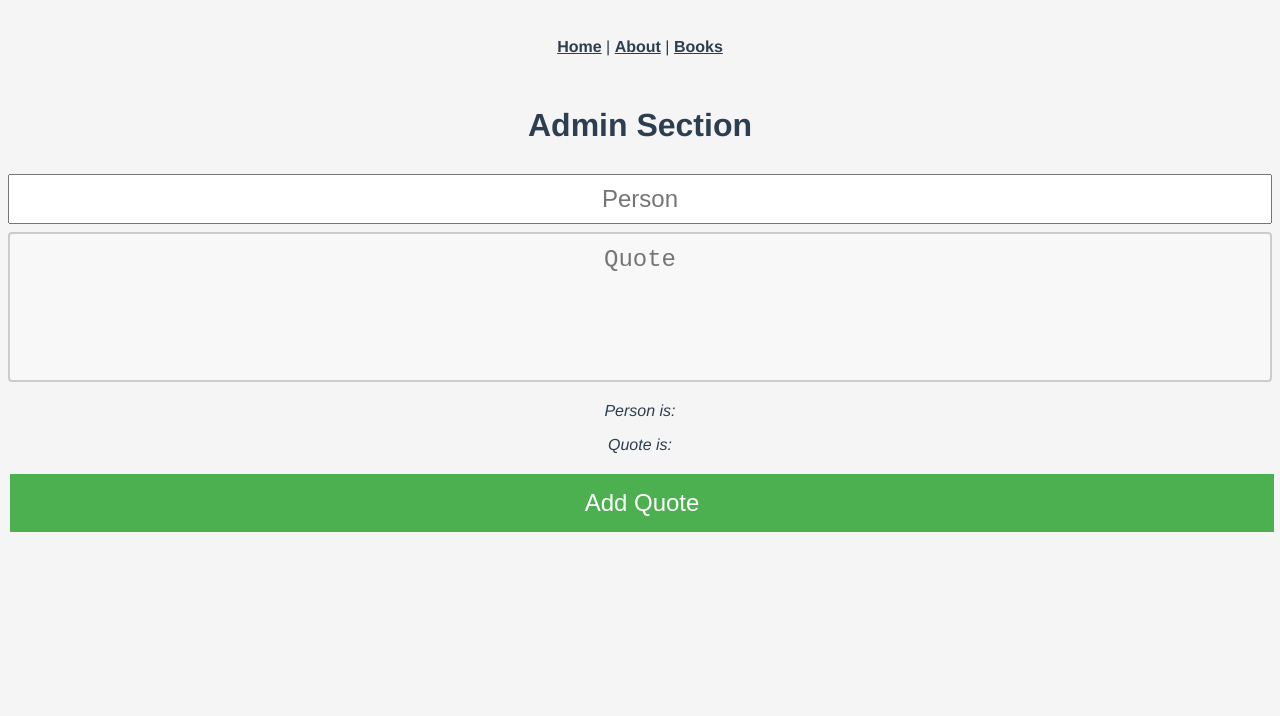
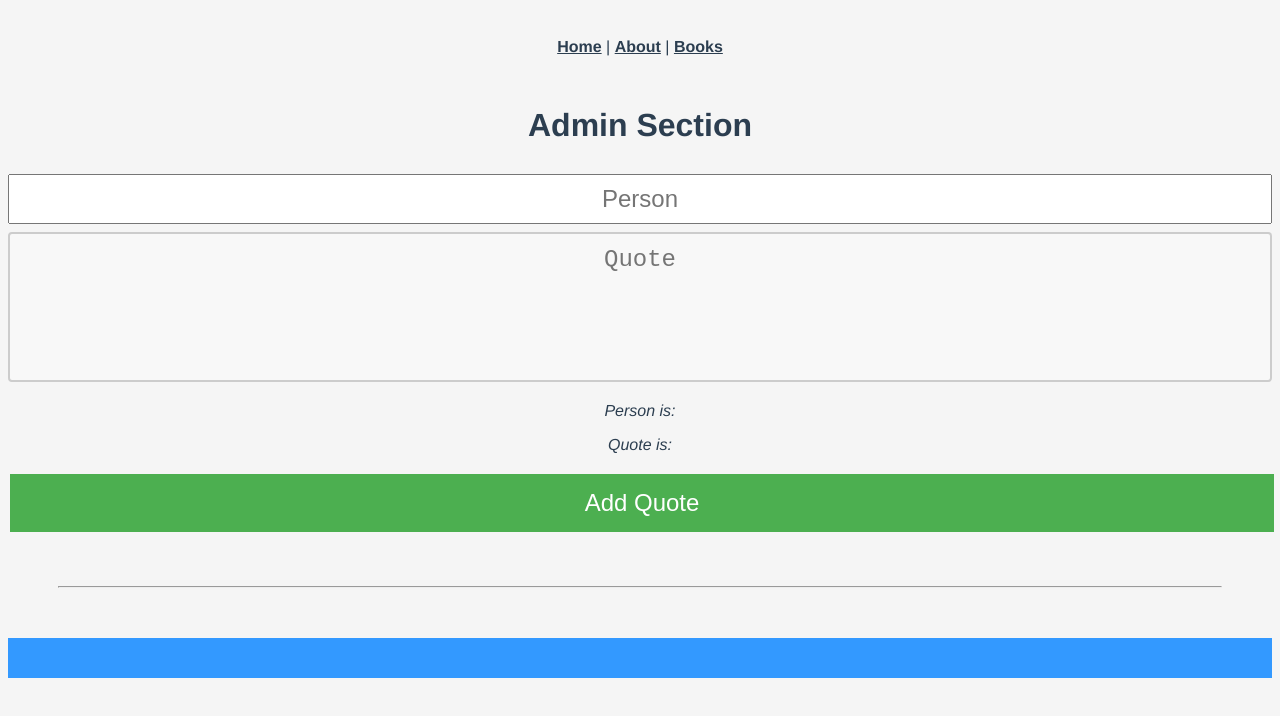
Before and after one commit to TomFrink/StoicPage, a Vue app: page /#/admin in a window 1280 px wide. Shown: the top 716 px of the page. Built offline with nearby package versions, Linux system fonts and the light colour scheme; what vuefire would draw is missing.

Commit message:
Added Styles to Admin Output Section

```diff
--- a/src/views/Admin.vue
+++ b/src/views/Admin.vue
@@ -17,6 +17,7 @@
       </p>
       <button class="addquote" @click="addQuote">Add Quote</button>
     </section>
+    <hr />
     <section class="output">
       <ul id="quotes">
         <li v-for="thing in things" :key="thing.quote">
@@ -108,4 +109,17 @@ button.addquote {
   cursor: pointer;
   width: 100%;
 }
+hr {
+  margin: 50px;
+}
+/* output section */
+ul {
+  list-style-type: none;
+  background: #3399ff;
+  padding: 20px;
+}
+ul li {
+  background: #cce5ff;
+  margin: 5px;
+}
 </style>
```
